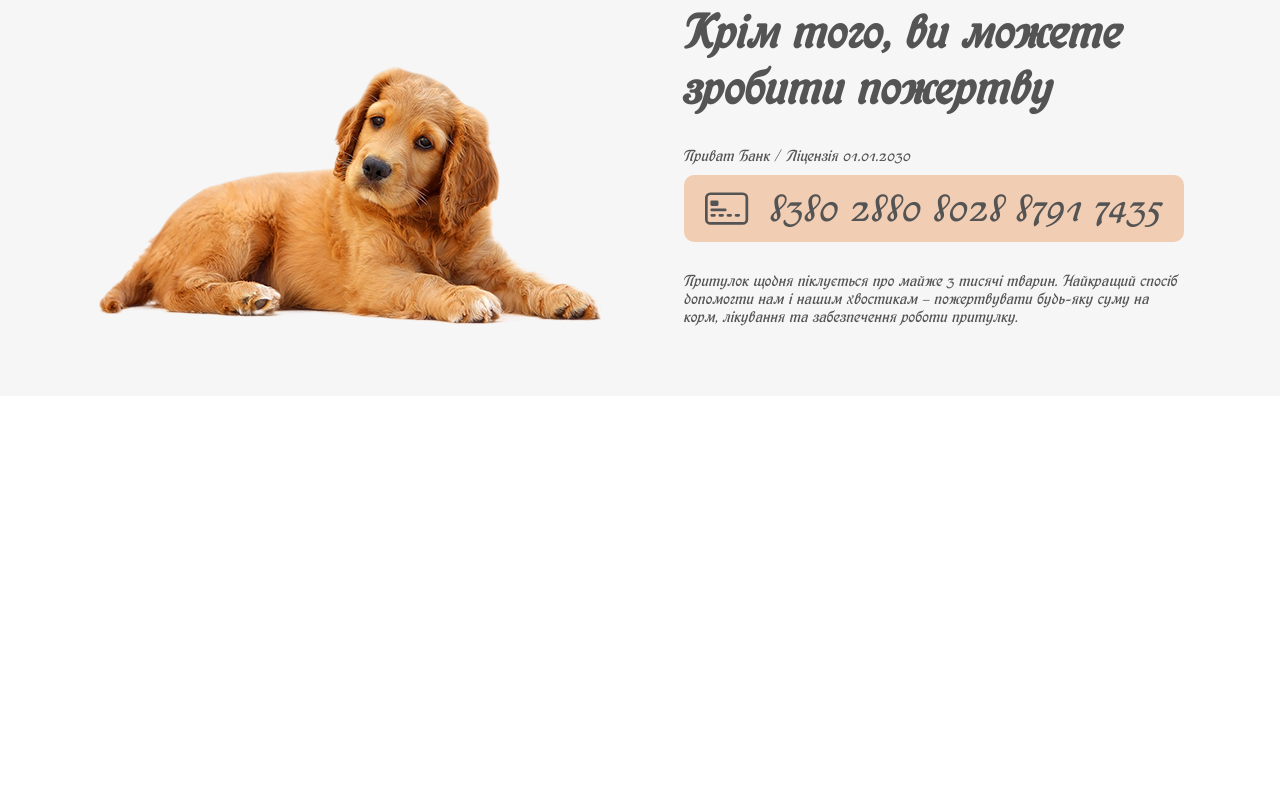
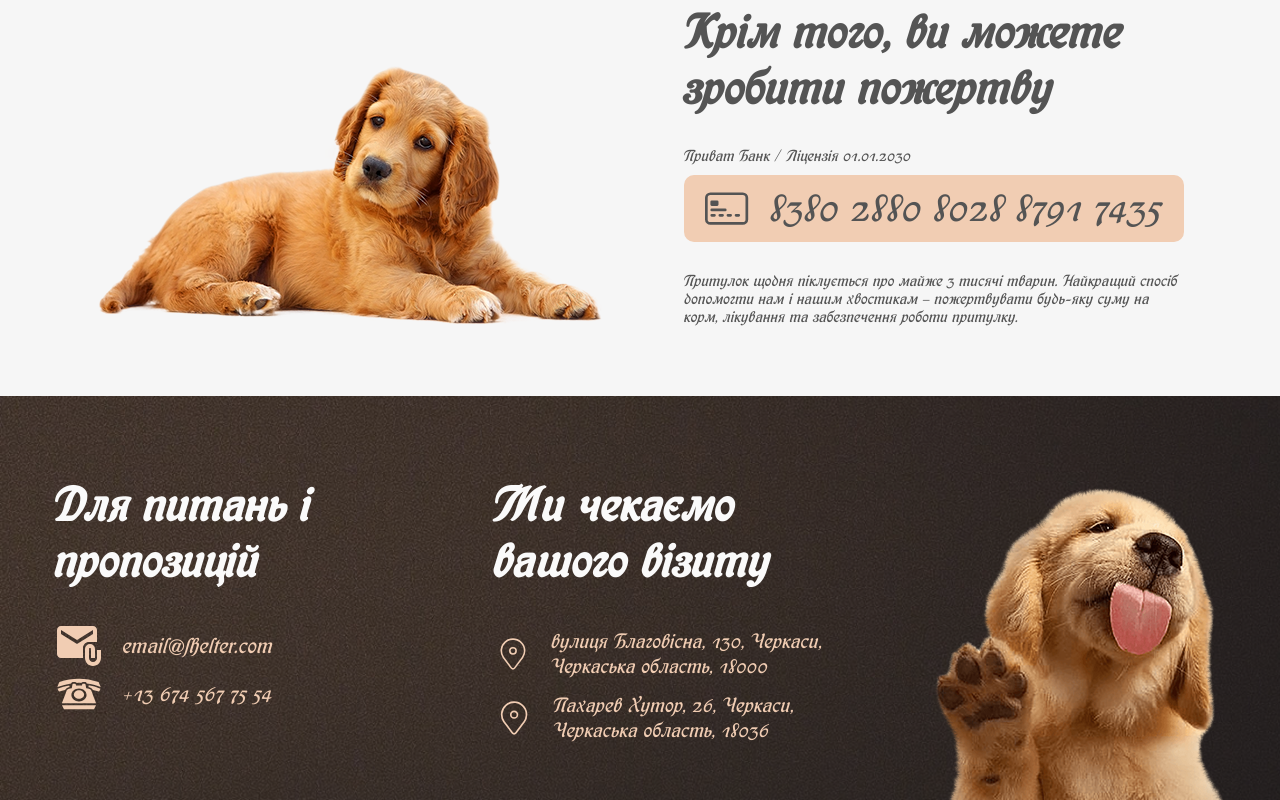
Before and after one commit to Robertpath29/Cozy-House, a React (Create React App) app: page / in a window 1280 px wide. Shown: the part 2713-3513 px from the top of the page. Before the commit the page ends 3109 px from the top, so only its background shows below. Built offline with nearby package versions, Linux system fonts and the light colour scheme.

Commit message:
add component Footer.tsx

```diff
--- a/src/components/App.tsx
+++ b/src/components/App.tsx
@@ -4,6 +4,7 @@ import About from './about/About';
 import CarouselAnimal from './carouselAnimal/CarouselAnimal';
 import CozyHouseHelp from './cozyHouseHelp/CozyHouseHelp';
 import Donation from './donation/Donation';
+import Footer from './footer/Footer';
 
 
 function App() {
@@ -15,9 +16,8 @@ function App() {
         <CarouselAnimal/>
         <CozyHouseHelp/>
         <Donation/>
-
-
       </main>
+      <Footer/>
 
 
     </>
--- /dev/null
+++ b/src/components/footer/Footer.tsx
@@ -0,0 +1,19 @@
+import React from 'react';
+import FooterStyle from '../../styles/footer/Footer.style';
+import Info from './Info';
+import InfoLocation from './InfoLocation';
+import Container from '../../styles/container/container.style';
+
+const Footer = () => {
+    return (
+        <FooterStyle>
+            <Container justify='space-between'>
+                <Info />
+                <InfoLocation />
+                <img src="./img/DogFooter.webp" alt="Dog" />
+            </Container>
+        </FooterStyle>
+    );
+};
+
+export default Footer;
--- /dev/null
+++ b/src/components/footer/Info.tsx
@@ -0,0 +1,17 @@
+import React from 'react';
+import {MdAttachEmail} from "react-icons/md"
+import {GiRotaryPhone} from "react-icons/gi"
+import InfoStyle from '../../styles/footer/Info.style';
+
+
+const Info = () => {
+    return (
+        <InfoStyle>
+            <h1>Для питань і пропозицій</h1>
+            <span><MdAttachEmail/> email@shelter.com</span>
+            <span><GiRotaryPhone/>+13 674 567 75 54</span>
+        </InfoStyle>
+    );
+};
+
+export default Info;
--- /dev/null
+++ b/src/components/footer/InfoLocation.tsx
@@ -0,0 +1,14 @@
+import React from 'react';
+import InfoLocationStyle from '../../styles/footer/InfoLocation.style';
+import {CiLocationOn} from "react-icons/ci"
+const InfoLocation = () => {
+    return (
+        <InfoLocationStyle>
+            <h1>Ми чекаємо вашого візиту</h1>
+            <a href="https://www.google.com/maps/place/%D0%A1%D1%96%D1%80%D1%96%D1%83%D1%81/@49.4447174,32.0473801,19.89z/data=!4m6!3m5!1s0x40d14c86ea5d11ed:0xf704d92b35e48766!8m2!3d49.4448075!4d32.0473373!16s%2Fg%2F11c1xfk7b5" target='blank'><CiLocationOn/>вулиця Благовісна, 130, Черкаси, Черкаська область, 18000</a>
+            <a href="https://www.google.com/maps/place/%D0%A0%D0%BE%D0%B7%D0%BF%D0%BB%D1%96%D0%B4%D0%BD%D0%B8%D0%BA+%22Royal+Moloss+Kennel%22/@49.4579737,31.9687835,13.85z/data=!4m6!3m5!1s0x40d14d686b4282a1:0x4cec12e0c7e2eede!8m2!3d49.4571182!4d31.9945003!16s%2Fg%2F11mw4xqxlf" target='blank'><CiLocationOn/>Пахарев Хутор, 26, Черкаси, Черкаська область, 18036</a>
+        </InfoLocationStyle>
+    );
+};
+
+export default InfoLocation;
--- a/src/styles/donation/BankInfo.style.ts
+++ b/src/styles/donation/BankInfo.style.ts
@@ -1,6 +1,6 @@
 import styled from "styled-components";
 
-const BankInfoStyle = styled.section`
+const BankInfoStyle = styled.div`
     width: 500px;
 &>h1{
     font-size: ${({theme})=>theme.sizes.title};
--- a/src/styles/donation/NumberCard.style.ts
+++ b/src/styles/donation/NumberCard.style.ts
@@ -1,7 +1,7 @@
 
 import styled from "styled-components";
 
-const NumberCardStyle = styled.section`
+const NumberCardStyle = styled.div`
 display: flex;
 align-items: center;
 justify-content: space-around;
--- /dev/null
+++ b/src/styles/footer/Footer.style.ts
@@ -0,0 +1,17 @@
+import styled from "styled-components";
+
+
+const FooterStyle = styled.footer`
+padding-top: 50px;
+background-image: url("./img/background-footer.webp");
+background-repeat: no-repeat;
+background-size: cover;
+display: flex;
+
+img{
+    align-self: flex-end;
+}
+
+`;
+
+export default FooterStyle;
--- /dev/null
+++ b/src/styles/footer/Info.style.ts
@@ -0,0 +1,27 @@
+import styled from "styled-components";
+
+
+const InfoStyle = styled.div`
+display: flex;
+flex-direction: column;
+width: 30%;
+margin-bottom: 50px;
+&>h1{
+    font-size: ${({theme})=>theme.sizes.title};
+    color: ${({theme})=>theme.color.fontFooterTitle};
+}
+
+&>span{
+    display: flex;
+    align-items: center;
+    font-size: 1.4rem;
+    color: ${({theme})=>theme.color.fontFooterContact};
+    &>svg{
+        font-size: 3rem;
+        margin-right: 20px;
+    }
+}
+
+`;
+
+export default InfoStyle;
--- /dev/null
+++ b/src/styles/footer/InfoLocation.style.ts
@@ -0,0 +1,28 @@
+import styled from "styled-components";
+
+
+const InfoLocationStyle = styled.div`
+
+display: flex;
+flex-direction: column;
+width: 30%;
+margin-bottom: 50px;
+&>h1{
+    font-size: ${({ theme }) => theme.sizes.title};
+    color: ${({ theme }) => theme.color.fontFooterTitle};
+}
+
+&>a{
+    display: flex;
+    align-items: center;
+    font-size: 1.3rem;
+    text-decoration: none;
+    color: ${({ theme }) => theme.color.fontFooterContact};
+    &>svg{
+        font-size: 4rem;
+        margin-right: 20px;
+    }
+}
+`;
+
+export default InfoLocationStyle;
```
Also changed, not shown: public/img/DogFooter.webp (added), public/img/background-footer.webp (added).
